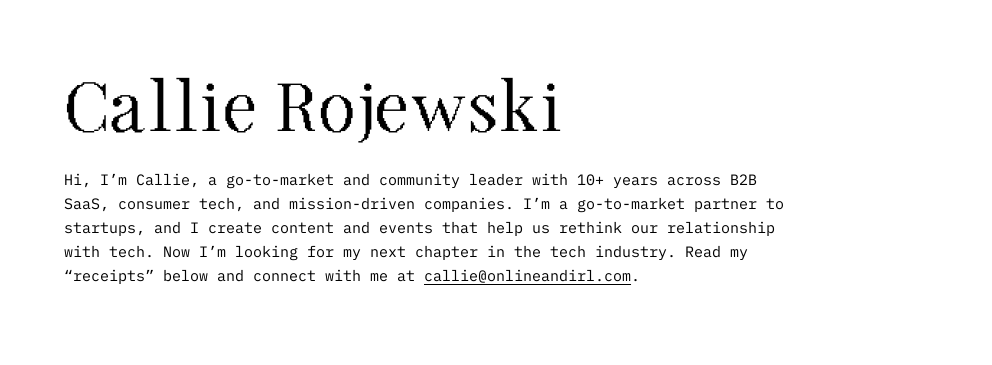
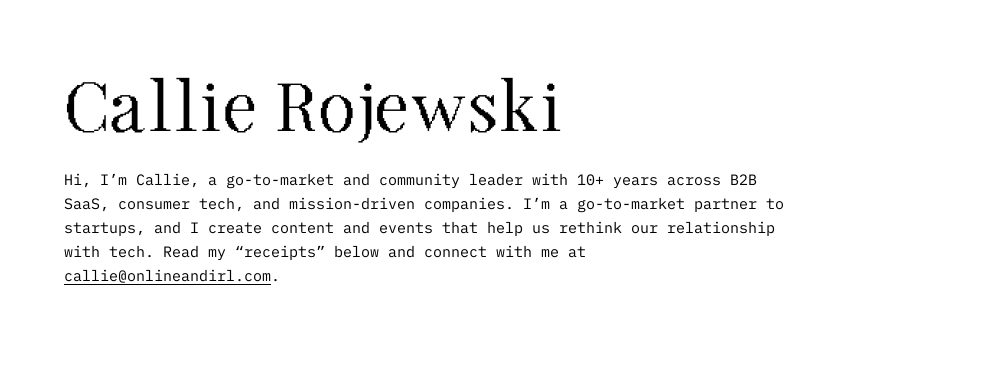
Before and after one commit to callieand-co/case-studies, a plain HTML site: page index.html in a window 1280 px wide. Shown: the part 43-408 px from the top of the page, 0-992 px from the left. Drawn offline with Linux system fonts and the light colour scheme.

Commit message:
Drop "next chapter in tech" line from home hero paragraph
Co-Authored-By: Claude Opus 4.7 <noreply@anthropic.com>

```diff
--- a/index.html
+++ b/index.html
@@ -307,7 +307,7 @@
   <header class="hero">
     <div class="hero-text">
       <h1>Callie Rojewski</h1>
-      <p>Hi, I’m Callie, a go-to-market and community leader with 10+ years across B2B SaaS, consumer tech, and mission-driven companies. I’m a go-to-market partner to startups, and I create content and events that help us rethink our relationship with tech. Now I’m looking for my next chapter in the tech industry. Read my “receipts” below and connect with me at <a href="mailto:callie@onlineandirl.com">callie@onlineandirl.com</a>.</p>
+      <p>Hi, I’m Callie, a go-to-market and community leader with 10+ years across B2B SaaS, consumer tech, and mission-driven companies. I’m a go-to-market partner to startups, and I create content and events that help us rethink our relationship with tech. Read my “receipts” below and connect with me at <a href="mailto:callie@onlineandirl.com">callie@onlineandirl.com</a>.</p>
     </div>
     <figure class="hero-receipt">
       <img src="images/receipt-header.jpg" width="680" height="1000" alt="A taped-up receipt reading Callie Rojewski, Online &amp; IRL, Professional Experience: Strategy, Customer Insights, Brand, Marketing, Community, Product, Partnerships, Campaigns and Events, each marked Yes, above a halftone photo of Callie.">
```
